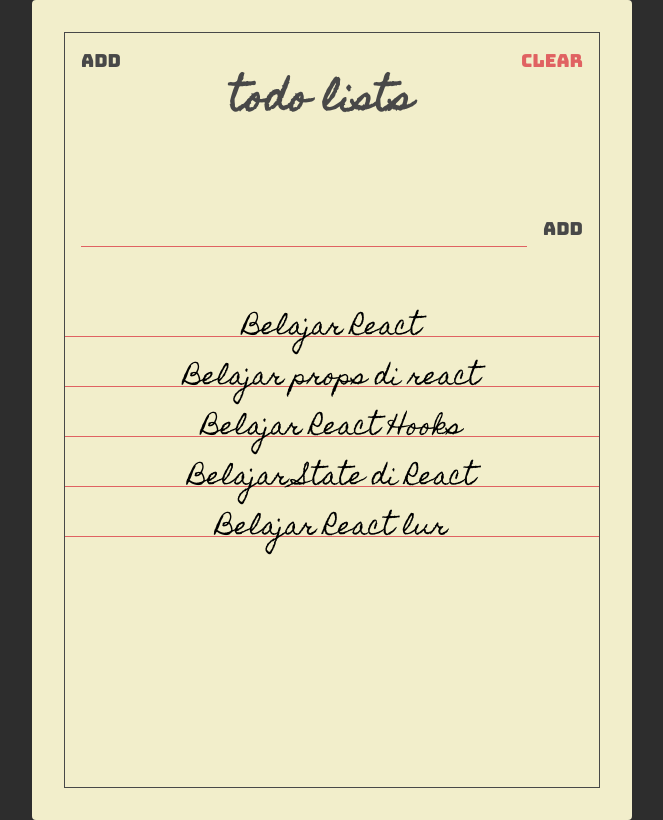
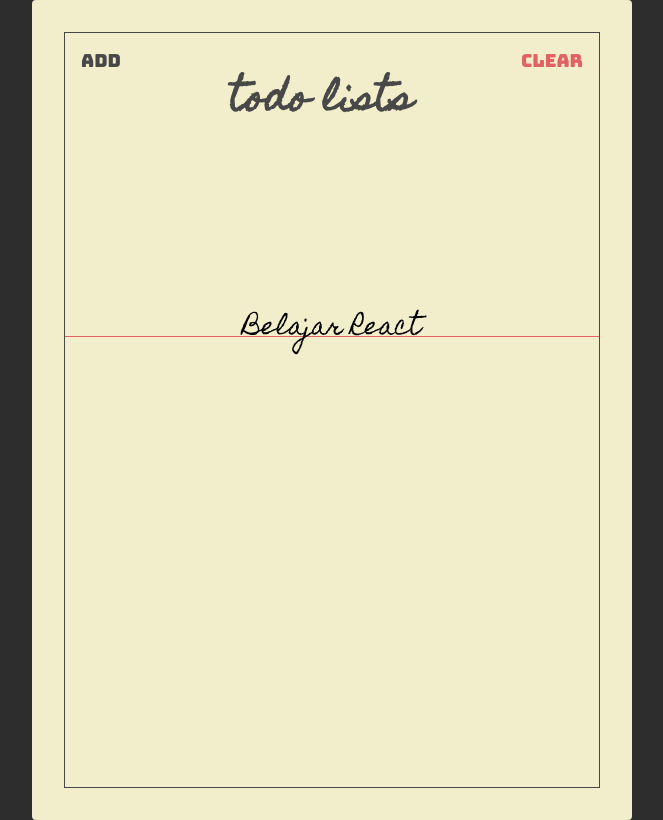
Before and after one commit to DandiIndraWijaya/react-todolist, a React (Create React App) app: page / in a window 1280 px wide. Shown: the whole page, without its empty margins (308-971 px from the left). Built offline with nearby package versions, Linux system fonts and the light colour scheme.

Commit message:
Membuat todoform toggle

```diff
--- a/src/components/Header.jsx
+++ b/src/components/Header.jsx
@@ -1,9 +1,10 @@
 import React from 'react';
+import PropTypes from 'prop-types';
 
-const Header = () => {
+const Header = ({ showAddToggle }) => {
     return (
         <section className="header">
-            <button className="header-btn main-black-color">
+            <button onClick={showAddToggle} className="header-btn main-black-color">
                 Add
             </button>
             <h1 className="header-title">
@@ -16,4 +17,8 @@
     )
 }
 
+Header.propTypes = {
+    showAddToggle: PropTypes.func.isRequired
+}
+
 export default Header;
--- a/src/components/TodoForm.jsx
+++ b/src/components/TodoForm.jsx
@@ -1,7 +1,7 @@
 import React, { useState } from 'react';
 import PropTypes from 'prop-types';
 
-const TodoForm = ({ addTodo }) => {
+const TodoForm = ({ addTodo, showAdd }) => {
     const [value, setValue] = useState("");
 
     const handleForSubmit  = e => {
@@ -16,6 +16,7 @@
         setValue("")
     };
 
+    if(showAdd){
         return (
             <section className="add">
                 <form className="add-form" onSubmit={handleForSubmit}>
@@ -31,10 +32,15 @@
                 </form>
             </section>
         )
+    }else{
+        return null;
+    }
+
 }
 
 TodoForm.prototypes = {
-    addTodo: PropTypes.func.isRequired
+    addTodo: PropTypes.func.isRequired,
+    showAdd: PropTypes.bool.isRequired
 }
 
 export default TodoForm;
--- a/src/pages/TodoList.jsx
+++ b/src/pages/TodoList.jsx
@@ -10,19 +10,10 @@
         {
             text: "Belajar React"
         },
-        {
-            text: "Belajar props di react"
-        },
-        {
-            text: "Belajar React Hooks"
-        },
-        {
-            text: "Belajar State di React"
-        },
-        {
-            text: "Belajar React lur"
-        },
     ]);
+
+    const [showAdd, setShowAdd] = useState(false);
+
 
     const addTodo = value => {
         const addedTodo = [...todos, { text: value}];
@@ -30,10 +21,12 @@
         setTodos(addedTodo);
     };
 
+    const showAddToggle = () => setShowAdd(!showAdd);
+
   return (
     <Paper>
-        <Header />
-        <TodoForm addTodo={addTodo} />
+        <Header showAddToggle={showAddToggle} />
+        <TodoForm addTodo={addTodo} showAdd={showAdd} />
         <Todos todos={todos} />
     </Paper>
   );
```
Lines whose indentation alone changed are shown as unchanged.
